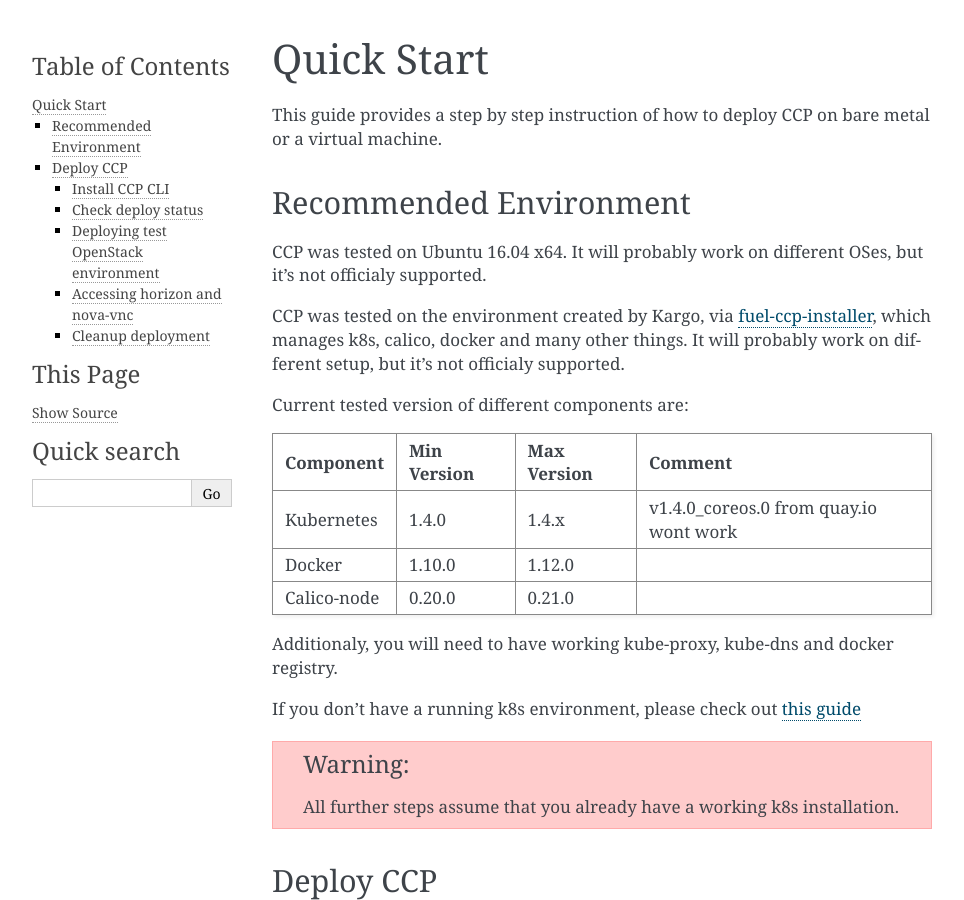
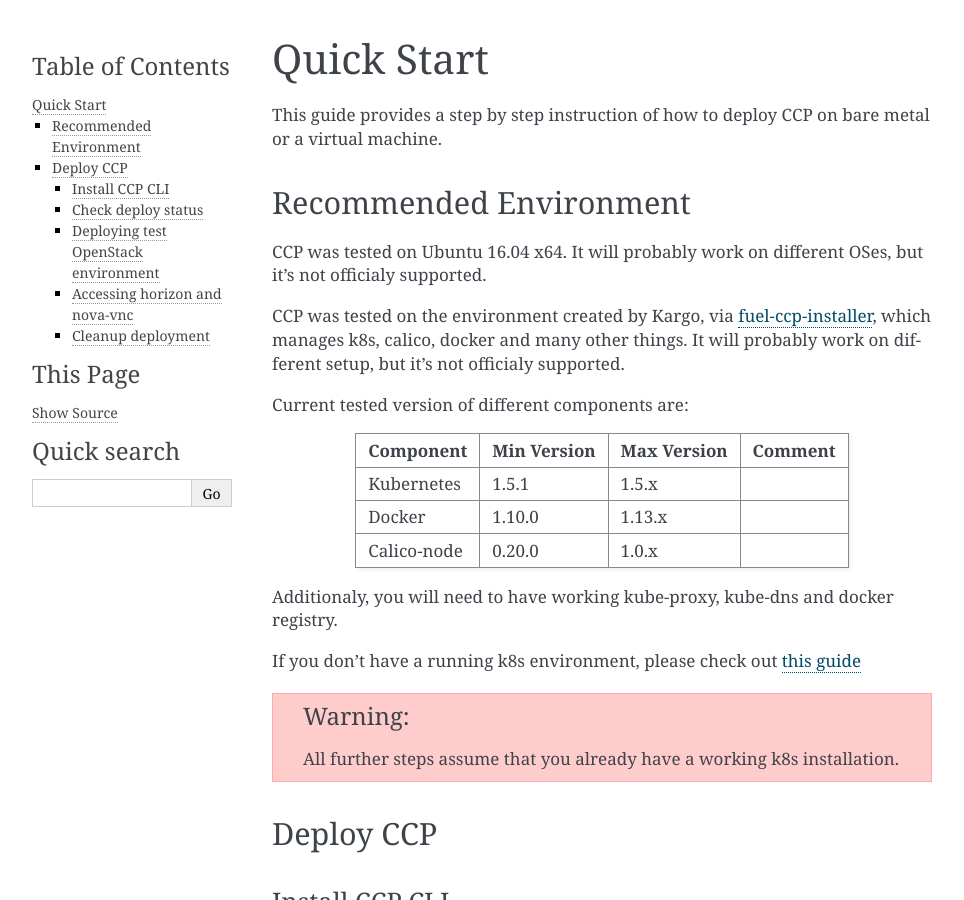
Before and after one commit to openstack-archive/fuel-ccp, a Sphinx documentation site: the page built from doc/source/quickstart.rst, in a window 1280 px wide and 900 px high. Shown: the whole window, without its empty margins (148-1112 px from the left). Built offline with Sphinx 7.4.7, drawn with Linux system fonts in a browser that asks for light colours.

Commit message:
Updated required versions of k8s and deps
Change-Id: I6959d754b0abe9039e9824200f5d3b713eb64b84

```diff
--- a/doc/source/quickstart.rst
+++ b/doc/source/quickstart.rst
@@ -23,9 +23,9 @@
 ===========   ===========  ===========  ======================================
 Component     Min Version  Max Version  Comment
 ===========   ===========  ===========  ======================================
-Kubernetes    1.4.0        1.4.x        v1.4.0_coreos.0 from quay.io wont work
-Docker        1.10.0       1.12.0
-Calico-node   0.20.0       0.21.0
+Kubernetes    1.5.1        1.5.x
+Docker        1.10.0       1.13.x
+Calico-node   0.20.0       1.0.x
 ===========   ===========  ===========  ======================================
 
 Additionaly, you will need to have working kube-proxy, kube-dns and docker
```
